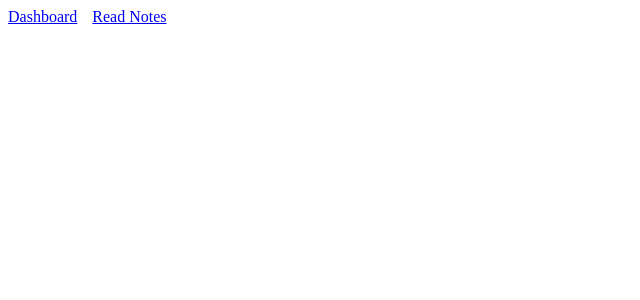
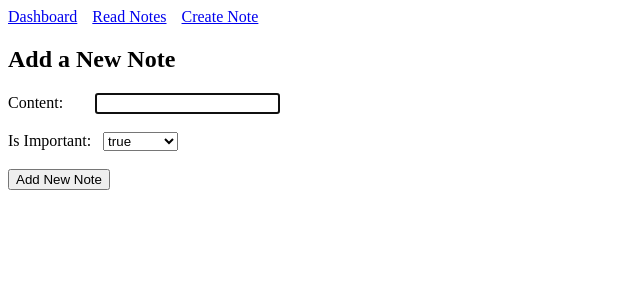
Before and after one commit to githubscientist/react-b47-b48, a React (Vite) app: page /create in a window 1280 px wide. Before the commit this address had no page. Shown: the top 300 px of the page, without its empty margins (0-640 px from the left). Built offline with nearby package versions, Linux system fonts and the light colour scheme; data requests are answered from the project's data file.

Commit message:
dashboard readnotes createnote completed with router

```diff
--- a/db.json
+++ b/db.json
@@ -34,6 +34,11 @@
       "content": "api calls using axios",
       "important": false,
       "id": 7
+    },
+    {
+      "content": "react router",
+      "important": false,
+      "id": 8
     }
   ]
 }
--- a/src/App.jsx
+++ b/src/App.jsx
@@ -3,6 +3,7 @@ import React, { useEffect, useRef, useState } from 'react';
 import { Link, Route, BrowserRouter as Router, Routes } from 'react-router-dom';
 import Dashboard from './components/Dashboard';
 import ReadNotes from './components/ReadNotes';
+import CreateNote from './components/CreateNote';
 
 function App() {
 
@@ -25,10 +26,6 @@ function App() {
       console.log('Failed to fetch notes:', error);
     }
   }
-
-  useEffect(() => {
-    // newNoteContentRef.current.focus();
-  }, []);
 
   useEffect(() => {
     fetchNotes();
@@ -66,20 +63,22 @@ function App() {
   }
 
   const padding = {
-    padding: 15,
+    paddingRight: 15,
   };
 
   return (
     <Router>
 
       <div>
-        <Link to="/" >Dashboard</Link>
+        <Link to="/" style={padding}>Dashboard</Link>
         <Link to="/read" style={padding}>Read Notes</Link>
+        <Link to="/create" style={padding}>Create Note</Link>
       </div>
 
       <Routes>
         <Route path='/' element={<Dashboard />} />
-        <Route path='/read' element={<ReadNotes showStatus={showStatus} handleStatusChange={handleStatusChange} notes={ notes } /> } />
+        <Route path='/read' element={<ReadNotes showStatus={showStatus} handleStatusChange={handleStatusChange} notes={notes} />} />
+        <Route path='/create' element={<CreateNote addNote={addNote} newNoteContent={newNoteContent} newNoteImportant={newNoteImportant} newNoteContentRef={newNoteContentRef} setNewNoteContent={setNewNoteContent} setNewNoteImportant={ setNewNoteImportant } />} />
       </Routes>
 
     </Router>
--- a/src/components/CreateNote.jsx
+++ b/src/components/CreateNote.jsx
@@ -1,6 +1,11 @@
-import React from 'react';
+import React, { useEffect } from 'react';
 
-function CreateNote() {
+function CreateNote({ addNote, newNoteContent, newNoteImportant, newNoteContentRef, setNewNoteContent, setNewNoteImportant }) {
+
+    useEffect(() => {
+    newNoteContentRef.current.focus();
+  }, []);
+
   return (
       <div>
           <h2>Add a New Note</h2>
```
